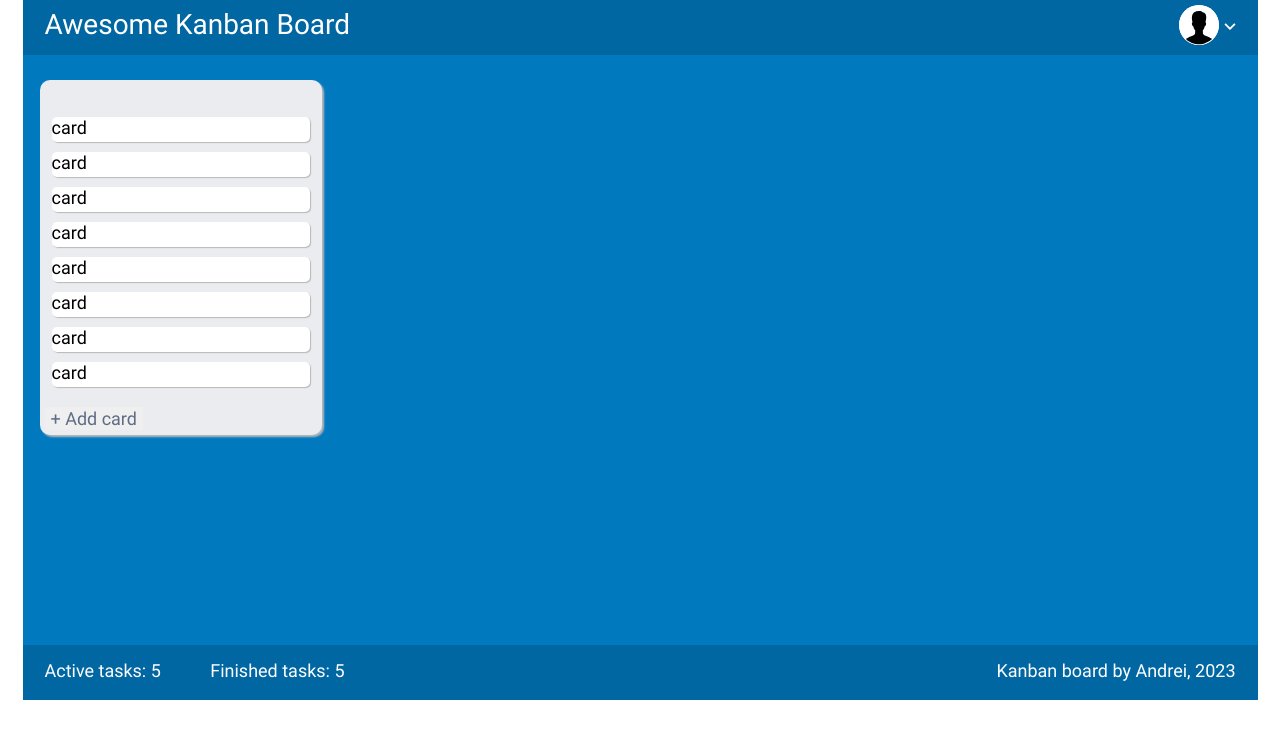
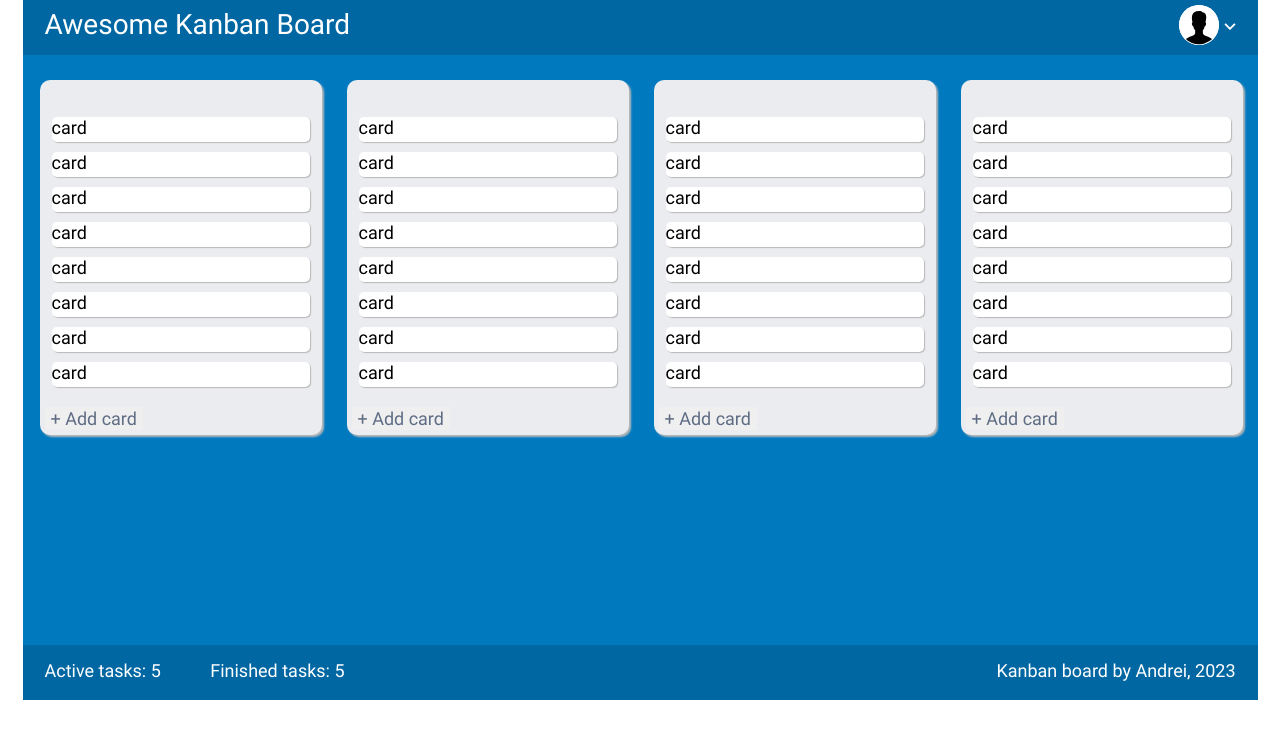
Before and after one commit to SlavikLiabin/kanban-board-final, a React (Create React App) app: page / in a window 1280 px wide. Shown: the top 738 px of the page. Built offline with nearby package versions, Linux system fonts and the light colour scheme.

Commit message:
initial commit

```diff
--- a/src/Components/Board/board.tsx
+++ b/src/Components/Board/board.tsx
@@ -1,16 +1,19 @@
 import style from './board.module.css';
 import { Column } from './Column/column';
 import { useGlobalContext } from '../Context/taskContext';
+import { Istates } from '../Types/types';
 
 
 export const Board = () => {
 
-    const state = useGlobalContext();
-    console.log(state)
-
+    const states = useGlobalContext();
+   //console.log(states)
     return (
         <div className={style.board}>
-            <Column />
+            {states.map(
+            (state) =>
+                <Column key={state.id} />
+            )}
         </div>
     )
 }
--- a/src/Components/Context/taskProvider.tsx
+++ /dev/null
@@ -1 +0,0 @@
-export{}
--- a/src/Components/Context/useTask.tsx
+++ /dev/null
@@ -1 +0,0 @@
-export{}
--- a/src/Components/Types/types.ts
+++ b/src/Components/Types/types.ts
@@ -6,7 +6,7 @@ export type TchildrenProps = {
 }
 
 export interface Istates {
-    id: number | undefined,
+    id: number,
     name: string,
     state: string,
 }
```
